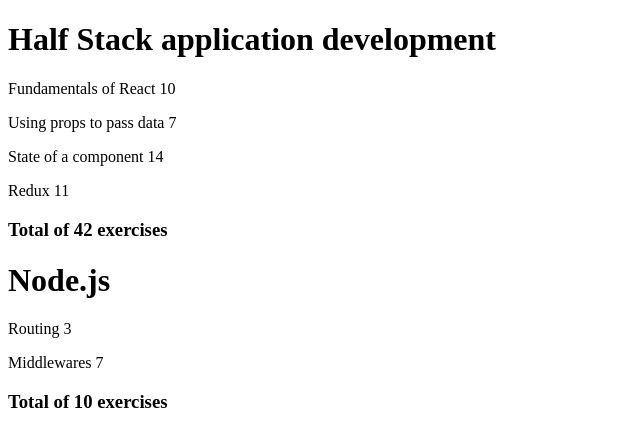
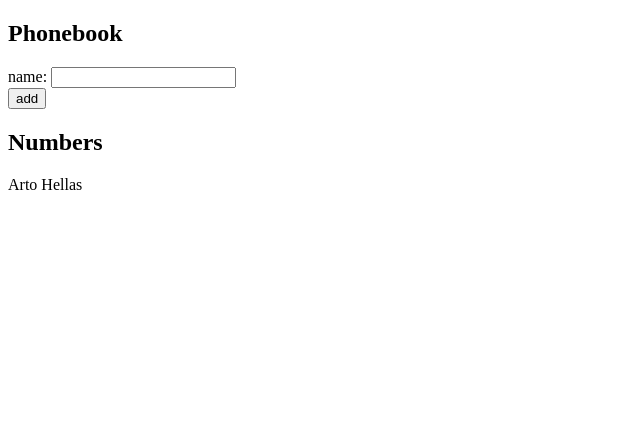
Before and after one commit to MKamui/fullstackopen, a React (Vite) app in the folder part2/: page / in a window 1280 px wide. Shown: the top 446 px of the page, without its empty margins (0-640 px from the left). Built offline with nearby package versions, Linux system fonts and the light colour scheme.

Commit message:
exercise 2.6

```diff
--- a/part2/src/App.jsx
+++ b/part2/src/App.jsx
@@ -1,60 +1,43 @@
-import React from "react"
-import Course from "./components/Course"
+import { useState } from 'react'
 
 const App = () => {
-  const courses = [
-    {
-      name: 'Half Stack application development',
-      id: 1,
-      parts: [
-        {
-          name: 'Fundamentals of React',
-          exercises: 10,
-          id: 1
-        },
-        {
-          name: 'Using props to pass data',
-          exercises: 7,
-          id: 2
-        },
-        {
-          name: 'State of a component',
-          exercises: 14,
-          id: 3
-        },
-        {
-          name: 'Redux',
-          exercises: 11,
-          id: 4
-        }
-      ]
-    },
-    {
-      name: 'Node.js',
-      id: 2,
-      parts: [
-        {
-          name: 'Routing',
-          exercises: 3,
-          id: 1
-        },
-        {
-          name: 'Middlewares',
-          exercises: 7,
-          id: 2
-        }
-      ]
+  const [persons, setPersons] = useState([
+    { name: 'Arto Hellas' }
+  ])
+  const [newName, setNewName] = useState('')
+
+  const handleInput = (event) => {
+    setNewName(event.target.value)
+  }
+
+  const handleNewName = (event) => {
+    event.preventDefault()
+    const newPerson = {
+      name: newName
     }
-  ]
+    setPersons(persons.concat(newPerson))
+    setNewName('')
+  }
 
   return (
-  <div>
-    {
-      courses.map((course) => {
-        return <Course course={course} key={course.id}/>
-      })
-    }
-  </div>
+    <div>
+      <h2>Phonebook</h2>
+      <form onSubmit={handleNewName}>
+        <div>
+          name: <input value={newName} onChange={handleInput} id='inputName'/>
+        </div>
+        <div>
+          <button type="submit">add</button>
+        </div>
+      </form>
+      <h2>Numbers</h2>
+      <div>
+        {persons.map((p =>
+        <p key={p.name}>
+        {p.name}
+        </p>))}
+      </div>
+    </div>
   )
 }
 
--- a/part2/src/components/Course.jsx
+++ /dev/null
@@ -1,20 +0,0 @@
-import React from 'react'
-
-const Course = ({course}) => {
-const totalEx = course.parts.reduce((sum, part) => sum + part.exercises, 0)
-
-  return (
-    <div>
-        <h1>{course.name}</h1>
-        <div>
-            {course.parts.map(part =>
-            <p key={part.id}>
-                {part.name} {part.exercises}
-            </p>)}
-            <h3>Total of {totalEx} exercises</h3>
-        </div>
-    </div>
-  )
-}
-
-export default Course
```
Also changed, not shown: part2/src/components/Note.jsx (added, +7 -0 lines).
